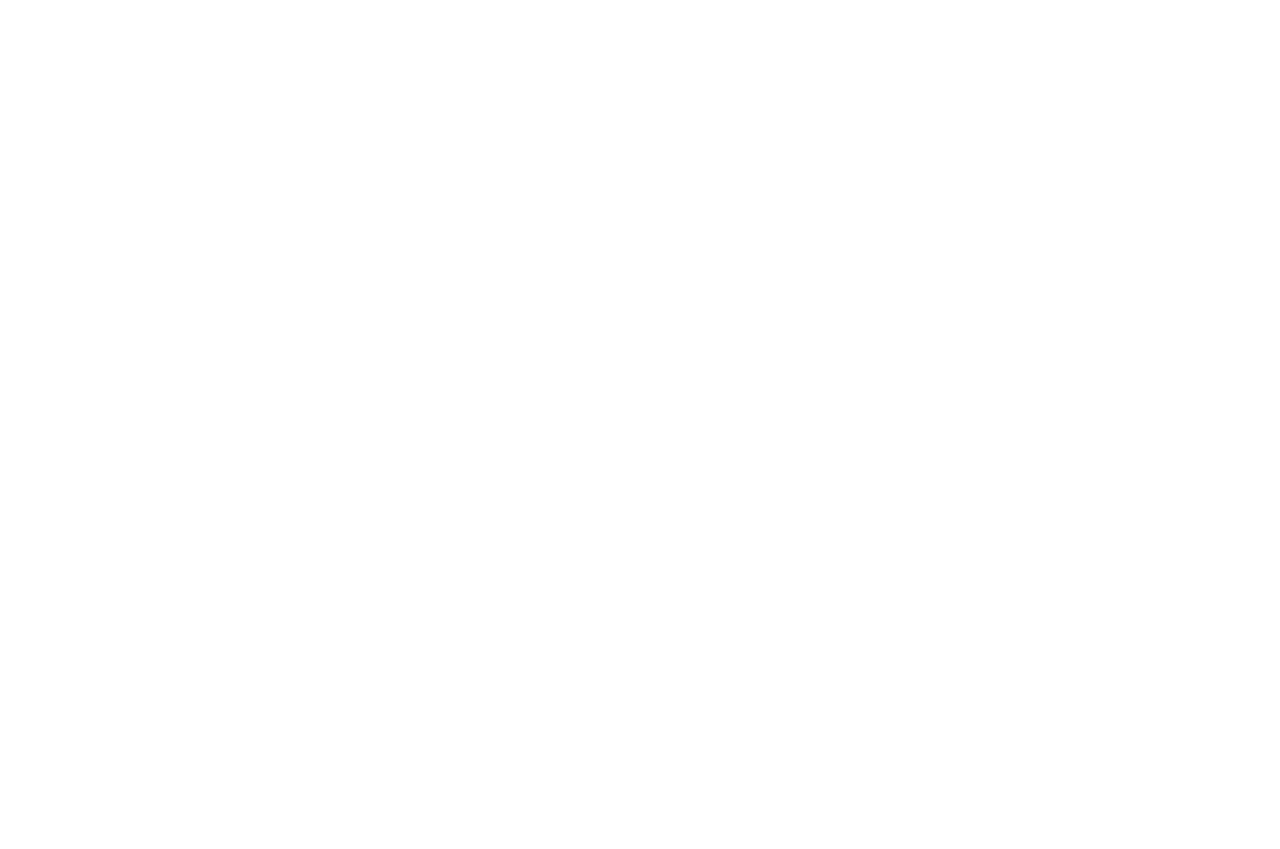
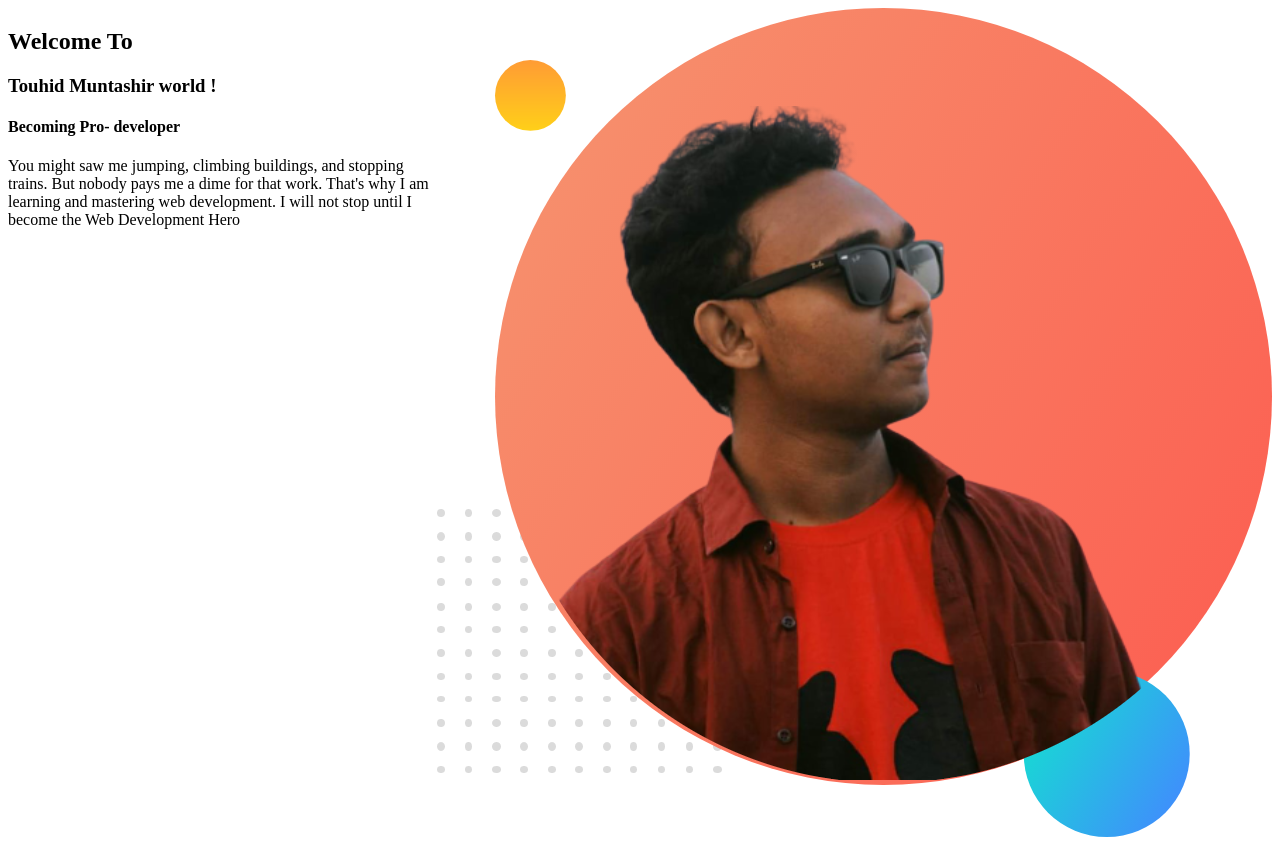
Before and after one commit to Touhid49/developer-portfolio, a plain HTML site: page index.html in a window 1280 px wide. Before the commit the page ends 800 px from the top, so only its background shows below. Drawn offline with Linux system fonts and the light colour scheme.

Commit message:
demo-built

```diff
--- a/index.html
+++ b/index.html
@@ -5,8 +5,28 @@
     <meta http-equiv="X-UA-Compatible" content="IE=edge">
     <meta name="viewport" content="width=device-width, initial-scale=1.0">
     <title>Touhid Muntashir website</title>
+    <link rel="stylesheet" href="style.css">
+    <link rel="preconnect" href="https://fonts.googleapis.com">
+<link rel="preconnect" href="https://fonts.gstatic.com" crossorigin>
+<link href="https://fonts.googleapis.com/css2?family=Poppins&display=swap" rel="stylesheet">
+
 </head>
 <body>
+    <section>
 
+        <div>
+            <h1 id="color">Welcome To</h1>
+            <h3 id="color1"> Touhid Muntashir world !</h3>
+            <h4>Becoming Pro- developer </h4>
+            <p>You might saw me jumping, climbing buildings, and stopping trains. But nobody pays me a dime for that work. That's why I am learning and mastering web development. I will not stop until I become the Web Development Hero</p>
+
+
+        </div>
+
+        <div>
+            <img src="images/my_image.png" alt="">
+        </div>
+
+    </section>
 </body>
 </html>
--- a/style.css
+++ b/style.css
@@ -0,0 +1,6 @@
+
+
+
+section{
+    display: flex;
+}
```
Also changed, not shown: images/dream-bg.png (added), images/exp-bg.png (added), images/jhankar.png (added), images/jhankar2.png (added), images/my-bg2.png (added), images/my_image.png (added), images/top-banner.png (added).
